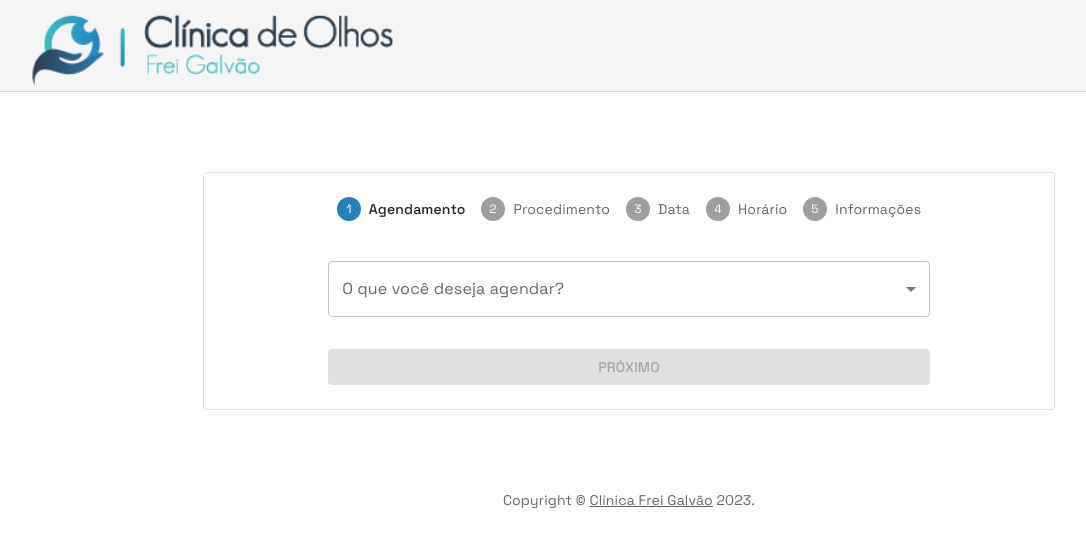
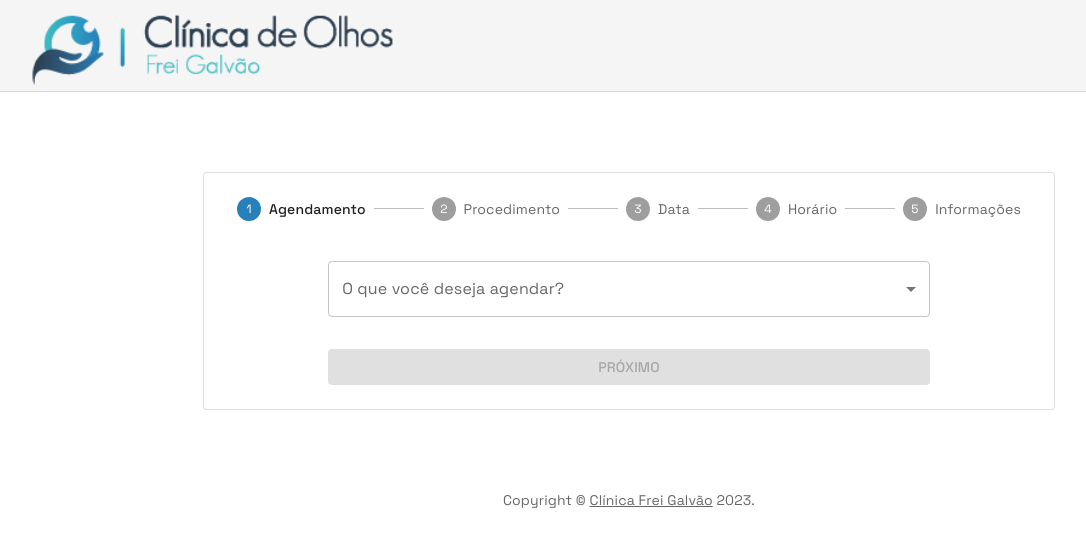
Before and after one commit to a3devcom/cnn-agendamento-Next.js, a Next.js app: page / in a window 1280 px wide. Shown: the top 546 px of the page, without its empty margins (11-1097 px from the left). Built offline with nearby package versions, Linux system fonts and the light colour scheme.

Commit message:
fix stepper

```diff
--- a/src/components/StepperCO.js
+++ b/src/components/StepperCO.js
@@ -8,6 +8,7 @@ const StepperCO = ({currentStep}) => {
   const isMobile = useMediaQuery((theme) => theme.breakpoints.down('md'));
 
   return (
+    <div className='w-full'>
       <Stepper
         activeStep={currentStep}
         orientation={isMobile ? 'vertical' : 'horizontal'} sx={{ maxWidth: '800px', margin: '0 auto' }}
@@ -28,6 +29,7 @@ const StepperCO = ({currentStep}) => {
           <StepLabel>Informações</StepLabel>
         </Step>
       </Stepper>
+    </div>
   )
 }
 
--- a/src/pages/index.js
+++ b/src/pages/index.js
@@ -40,7 +40,7 @@ export default function TypeSelection() {
       className="flex flex-col items-center justify-center "
       >
         <StepperCO
-        currentStep={0}
+          currentStep={0}
         />
         <Box
           className="flex flex-col w-3/4 mt-10"
```
